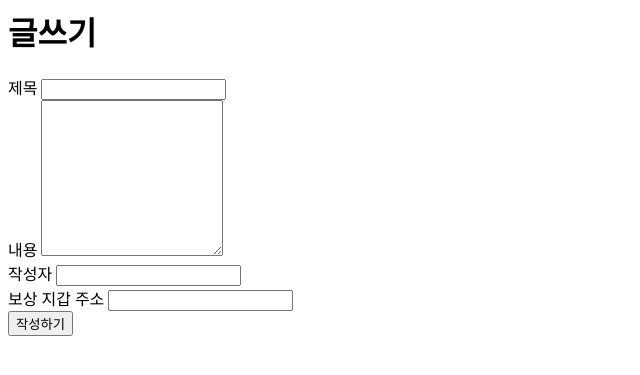
After one commit to dlsumn/Web3-KAIST, a Flask app: page /write in a window 1280 px wide. The commit adds this page. Shown: the top 375 px of the page, without its empty margins (0-640 px from the left). Run offline with Flask 3, Linux system fonts and the light colour scheme.

Commit message:
write, read post implemented

```diff
--- a/server/app.py
+++ b/server/app.py
@@ -1,5 +1,6 @@
 from flask import Flask, Blueprint, render_template, request, flash
 from signup import signup_bp, profile_bp
+from post import post_bp
 import sqlite3
 
 app = Flask(__name__)
@@ -8,6 +9,7 @@ app.secret_key = 'your_secret_key'
 # 블루프린트 등록
 app.register_blueprint(signup_bp)
 app.register_blueprint(profile_bp)
+app.register_blueprint(post_bp)
 
 # 루트 경로에 대한 라우팅
 @app.route("/")
@@ -24,6 +26,15 @@ def init_db():
                  password TEXT NOT NULL,
                  address TEXT NOT NULL,
                  private_key TEXT NOT NULL)''')
+    c.execute('''
+    CREATE TABLE IF NOT EXISTS Post (
+    id INTEGER PRIMARY KEY AUTOINCREMENT,
+    title TEXT NOT NULL,
+    content TEXT NOT NULL,
+    author TEXT NOT NULL,
+    created_at TIMESTAMP DEFAULT CURRENT_TIMESTAMP,
+    reward_address TEXT NOT NULL);
+    ''')
     conn.commit()
     conn.close()
 
--- /dev/null
+++ b/server/post.py
@@ -0,0 +1,54 @@
+
+from flask import Blueprint, redirect, render_template, request, flash, url_for
+import sqlite3
+from web3 import Web3, HTTPProvider
+
+post_bp = Blueprint('post', __name__)
+
+@post_bp.route('/write', methods=['GET', 'POST'])
+def write():
+    if request.method == 'POST':
+        title = request.form['title']
+        content = request.form['content']
+        author = request.form['author']
+        reward_address = request.form['reward_address']
+
+        try:
+            conn = sqlite3.connect('database.db')
+            c = conn.cursor()
+            c.execute('''INSERT INTO Post (title, content, author, reward_address) VALUES (?, ?, ?, ?)''', (title, content, author, reward_address))
+            conn.commit()
+            flash('글쓰기가 완료되었습니다.')
+        except Exception as e:
+            flash('글쓰기 중 오류가 발생했습니다.')
+            print(e)
+        finally:
+            conn.close()
+
+    return render_template('write.html')
+
+
+@post_bp.route('/read')
+def read():
+    try:
+        conn = sqlite3.connect('database.db')
+        c = conn.cursor()
+        c.execute('''SELECT * FROM Post''')
+        posts = []
+        for row in c.fetchall():
+            post = {
+                'id': row[0],
+                'title': row[1],
+                'content': row[2],
+                'author': row[3],
+                'reward_address': row[5],
+                'created_at': row[4] # created_at 컬럼 추가
+            }
+            posts.append(post)
+    except Exception as e:
+        flash('데이터베이스에서 글 목록을 가져오는 중 오류가 발생했습니다.')
+        print(e)
+    finally:
+        conn.close()
+
+    return render_template('posts.html', posts=posts)
--- a/server/templates/index.html
+++ b/server/templates/index.html
@@ -9,5 +9,9 @@
     <a href="{{ url_for('signup.signup') }}">Signup</a>
     <br>
     <a href="/profile">Profile</a>
+    <br>
+    <a href="/write">Post</a>
+    <br>
+    <a href="/read">Read Posts</a>
   </body>
 </html>
--- /dev/null
+++ b/server/templates/write.html
@@ -0,0 +1,20 @@
+<h1>글쓰기</h1>
+<form method="post" action="{{ url_for('post.write') }}">
+    <div class="form-group">
+      <label for="title">제목</label>
+      <input type="text" class="form-control" id="title" name="title" required>
+    </div>
+    <div class="form-group">
+      <label for="content">내용</label>
+      <textarea class="form-control" id="content" name="content" rows="10" required></textarea>
+    </div>
+    <div class="form-group">
+      <label for="author">작성자</label>
+      <input type="text" class="form-control" id="author" name="author" required>
+    </div>
+    <div class="form-group">
+      <label for="reward_address">보상 지갑 주소</label>
+      <input type="text" class="form-control" id="reward_address" name="reward_address" required>
+    </div>
+    <button type="submit" class="btn btn-primary">작성하기</button>
+  </form>
```
Also changed, not shown: server/templates/posts.html (added, +14 -0 lines), server/database.db.
